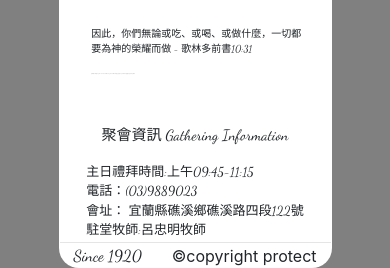
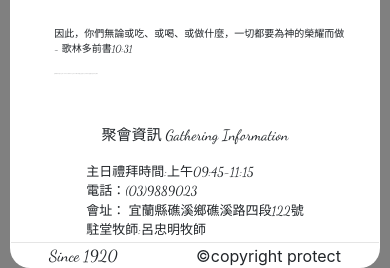
Before and after one commit to celim1962/jschurch, a plain HTML site: page index.html in a window 390 px wide. Shown: the part 759-1027 px from the top of the page. Drawn offline with nearby package versions, Linux system fonts and the light colour scheme.

Commit message:
expand smartphone width

```diff
--- a/index.html
+++ b/index.html
@@ -72,7 +72,7 @@
             </form>
         </div>
     </nav>
-    <div class="all">
+    <div class="all" id="all">
 
         <div class="c1 ">
 
--- a/rwd.js
+++ b/rwd.js
@@ -45,6 +45,7 @@ function rwd() {
         document.getElementById("about_dd").classList.remove("nad");
     }
     if (document.body.clientWidth < 400) {
+        document.getElementById("all").style.width = "95%";
         document.getElementById("maintitle").style.fontSize = "20px";
         document.getElementById("c2p").style.fontSize = "15px";
         document.getElementById("about_title").style.fontSize = "15px";
```
